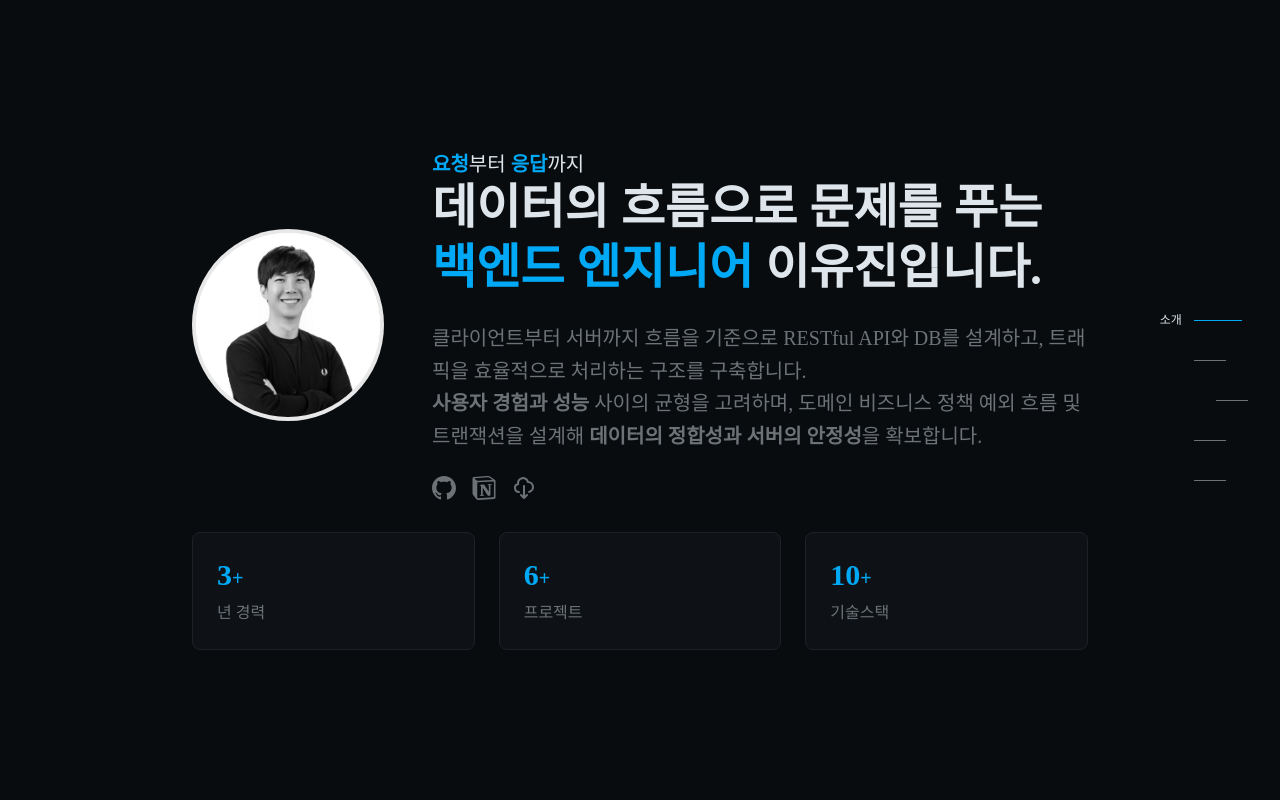
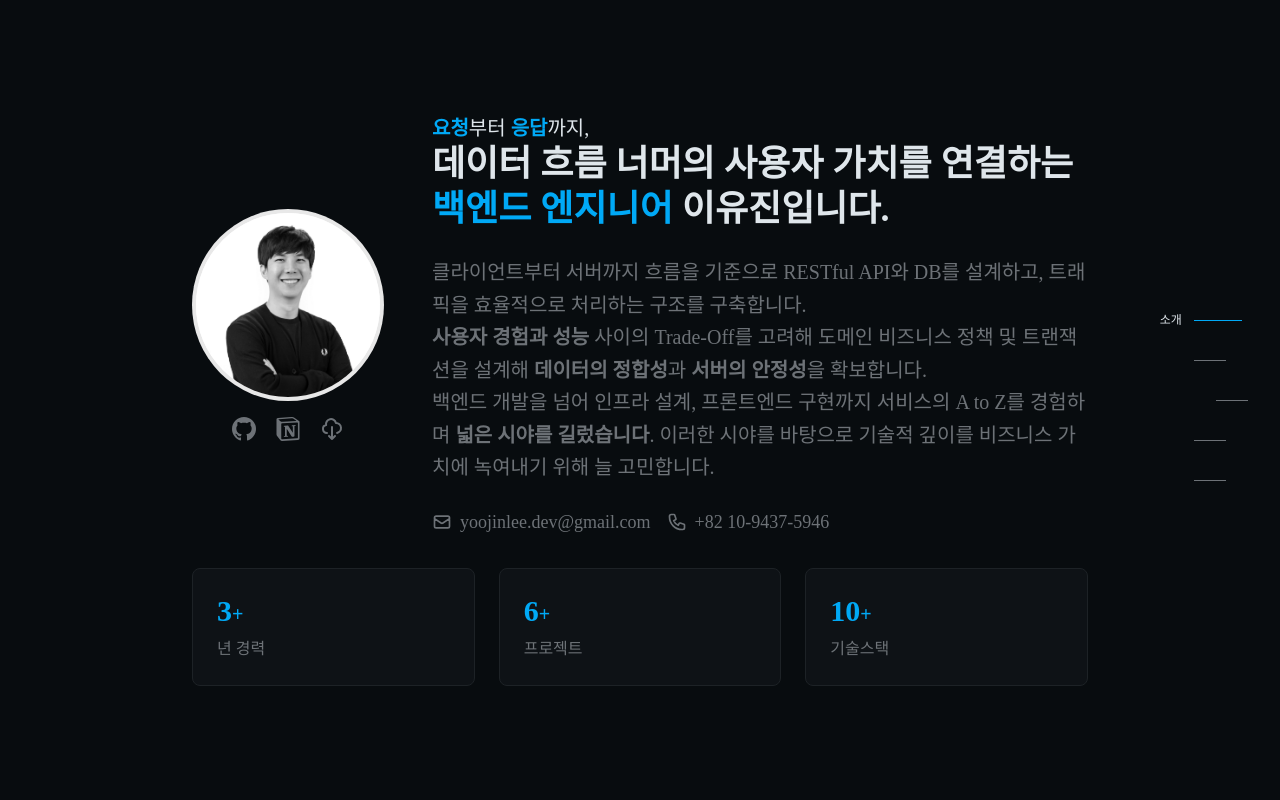
Before and after one commit to U-jinLee/web-portfolio, a React (Vite) app: page / in a window 1280 px wide. Shown: the top 800 px of the page. Built offline with nearby package versions, Linux system fonts and the light colour scheme.

Commit message:
Refactor code structure for improved readability and maintainability

```diff
--- a/src/components/Education.tsx
+++ b/src/components/Education.tsx
@@ -17,6 +17,7 @@
     {
       period: "2025.09 - 진행 중",
       organization: "(주)케이티클라우드",
+      url: "./grown_up.pdf",
       program: "[kt cloud] 풀스택 과정",
       description: [
         "클라우드 네이티브 환경에서 풀스택 개발 역량 강화",
--- a/src/components/Hero.tsx
+++ b/src/components/Hero.tsx
@@ -3,27 +3,14 @@
     <section id="home" className="min-h-screen flex items-center justify-center px-4 py-12">
       <div className="container mx-auto max-w-4xl">
         <div className="flex flex-col md:flex-row items-center gap-8 md:gap-12">
-          <div className="flex-shrink-0">
+          <div className="flex-shrink-0 flex flex-col items-center gap-4">
             <img
               src="/profile.jpg"
               alt="Profile photo of 이유진, Backend Engineer"
               className="w-40 h-40 md:w-48 md:h-48 rounded-full object-contain border-4 border-primary/20 bg-white grayscale hover:grayscale-0 transition-all duration-300"
             />
-          </div>
 
-          <div className="space-y-6 text-center md:text-left">
-            <div className="space-y-0">
-              <p className="text-lg md:text-xl text-foreground text-left"><span className="text-primary"><b>요청</b></span>부터 <span className="text-primary"><b>응답</b></span>까지</p>
-              <h1 className="text-4xl md:text-5xl font-bold leading-tight text-left">
-                데이터의 흐름으로 문제를 푸는 <span className="text-primary"><b>백엔드 엔지니어</b></span> 이유진입니다.
-              </h1>
-            </div>
-            <p className="text-lg md:text-xl text-muted-foreground leading-relaxed max-w-2xl text-left">
-              클라이언트부터 서버까지 흐름을 기준으로 RESTful API와 DB를 설계하고, 트래픽을 효율적으로 처리하는 구조를 구축합니다.
-              <br /><b>사용자 경험과 성능</b> 사이의 균형을 고려하며, 도메인 비즈니스 정책 예외 흐름 및 트랜잭션을 설계해 <b>데이터의 정합성과 서버의 안정성</b>을 확보합니다.
-            </p>
-
-            <div className="flex items-center gap-4 justify-center md:justify-start">
+            <div className="flex items-center gap-5">
               <a
                 href="https://github.com/U-jinLee"
                 target="_blank"
@@ -66,6 +53,53 @@
               </a>
             </div>
           </div>
+
+          <div className="space-y-6 text-center md:text-left">
+            <div className="space-y-0">
+              <p className="text-lg md:text-xl text-foreground text-left"><span className="text-primary"><b>요청</b></span>부터 <span className="text-primary"><b>응답</b></span>까지,</p>
+              <h1 className="text-4xl md:text-4xl font-bold leading-tight text-left">
+                데이터 흐름 너머의 사용자 가치를 연결하는 <span className="text-primary"><b>백엔드 엔지니어</b></span> 이유진입니다.
+              </h1>
+            </div>
+            <p className="text-lg md:text-xl text-muted-foreground leading-relaxed max-w-2xl text-left">
+              클라이언트부터 서버까지 흐름을 기준으로 RESTful API와 DB를 설계하고, 트래픽을 효율적으로 처리하는 구조를 구축합니다.
+              <br /><b>사용자 경험과 성능</b> 사이의 Trade-Off를 고려해 도메인 비즈니스 정책 및 트랜잭션을 설계해 <b>데이터의 정합성</b>과 <b>서버의 안정성</b>을 확보합니다.
+              <br />백엔드 개발을 넘어 인프라 설계, 프론트엔드 구현까지 서비스의 A to Z를 경험하며 <b>넓은 시야를 길렀습니다</b>. 이러한 시야를 바탕으로 기술적 깊이를 비즈니스 가치에 녹여내기 위해 늘 고민합니다.
+            </p>
+
+            <div className="flex flex-wrap gap-4">
+              <a
+                href="mailto:yoojinlee.dev@gmail.com"
+                className="flex items-center gap-2 text-muted-foreground hover:text-primary transition-colors justify-center md:justify-start group"
+              >
+                <svg className="w-5 h-5 flex-shrink-0" fill="none" stroke="currentColor" viewBox="0 0 24 24">
+                  <path
+                    strokeLinecap="round"
+                    strokeLinejoin="round"
+                    strokeWidth={2}
+                    d="M3 8l7.89 5.26a2 2 0 002.22 0L21 8M5 19h14a2 2 0 002-2V7a2 2 0 00-2-2H5a2 2 0 00-2 2v10a2 2 0 002 2z"
+                  />
+                </svg>
+                <span className="text-base md:text-lg">yoojinlee.dev@gmail.com</span>
+              </a>
+
+              <a
+                href="tel:+821094375946"
+                className="flex items-center gap-2 text-muted-foreground hover:text-primary transition-colors justify-center md:justify-start group"
+              >
+                <svg className="w-5 h-5 flex-shrink-0" fill="none" stroke="currentColor" viewBox="0 0 24 24">
+                  <path
+                    strokeLinecap="round"
+                    strokeLinejoin="round"
+                    strokeWidth={2}
+                    d="M3 5a2 2 0 012-2h3.28a1 1 0 01.948.684l1.498 4.493a1 1 0 01-.502 1.21l-2.257 1.13a11.042 11.042 0 005.516 5.516l1.13-2.257a1 1 0 011.21-.502l4.493 1.498a1 1 0 01.684.949V19a2 2 0 01-2 2h-1C9.716 21 3 14.284 3 6V5z"
+                  />
+                </svg>
+                <span className="text-base md:text-lg">+82 10-9437-5946</span>
+              </a>
+            </div>
+
+          </div>
         </div>
         <div className="grid grid-cols-3 gap-6 pt-8">
           <div className="bg-card border border-border rounded-lg p-6">
--- a/src/components/Projects.tsx
+++ b/src/components/Projects.tsx
@@ -303,10 +303,9 @@
         },
       ],
       metrics: [
-        { label: "처리량", value: "1TB/hour", trend: "up" },
-        { label: "처리 지연", value: "< 2 sec", trend: "down" },
-        { label: "데이터 무결성", value: "99.99%", trend: "stable" },
-        { label: "저장 효율", value: "40% 압축", trend: "up" },
+        { label: "실시간성", value: "WebSocket 적용", trend: "up" },
+        { label: "스케줄링", value: "자동 마감 처리", trend: "stable" },
+        { label: "배포 속도", value: "20분 → 3분", trend: "up" },
       ],
     },
     {
```
Also changed, not shown: 1 other file (tests, documents, lock files or other folders).
